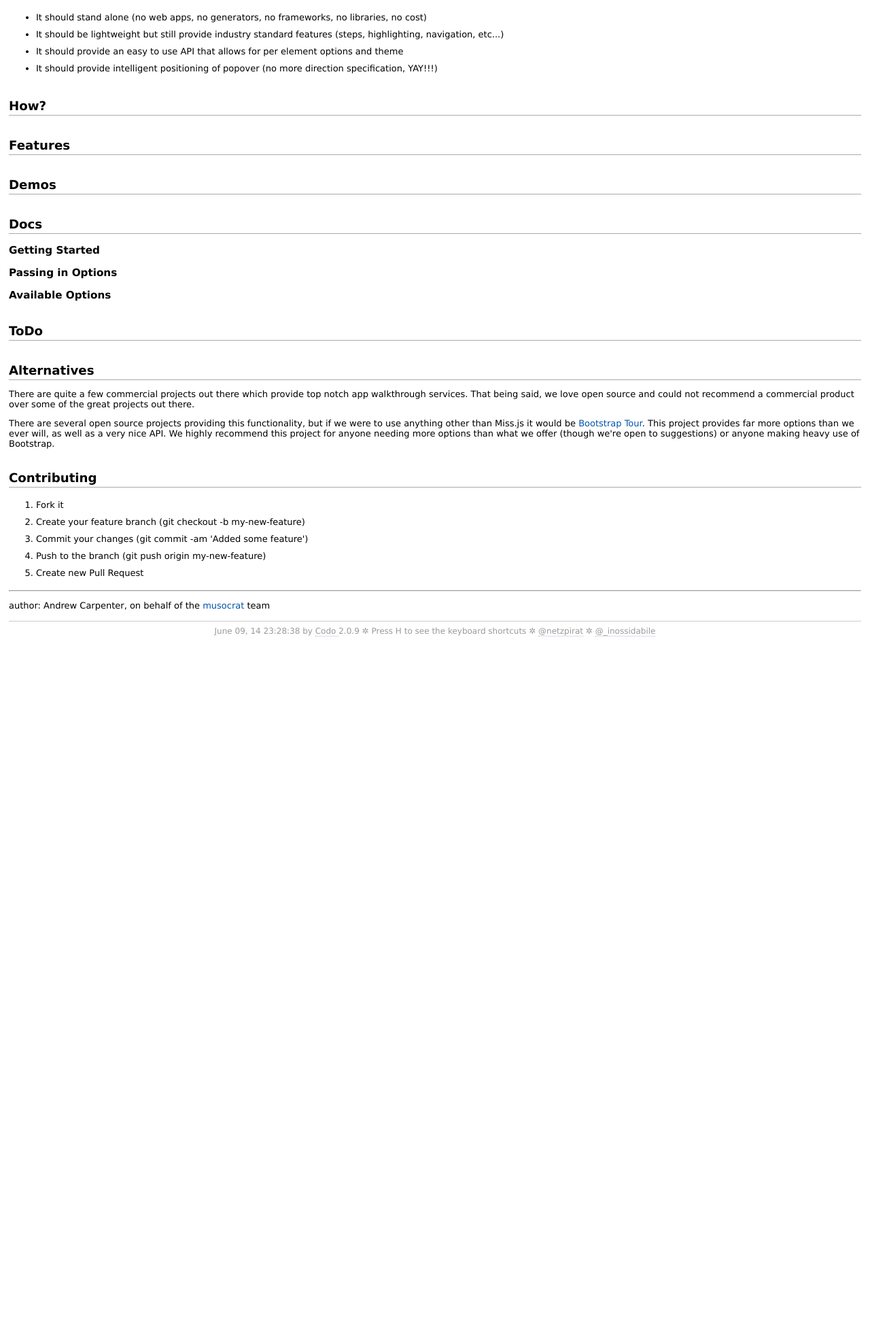
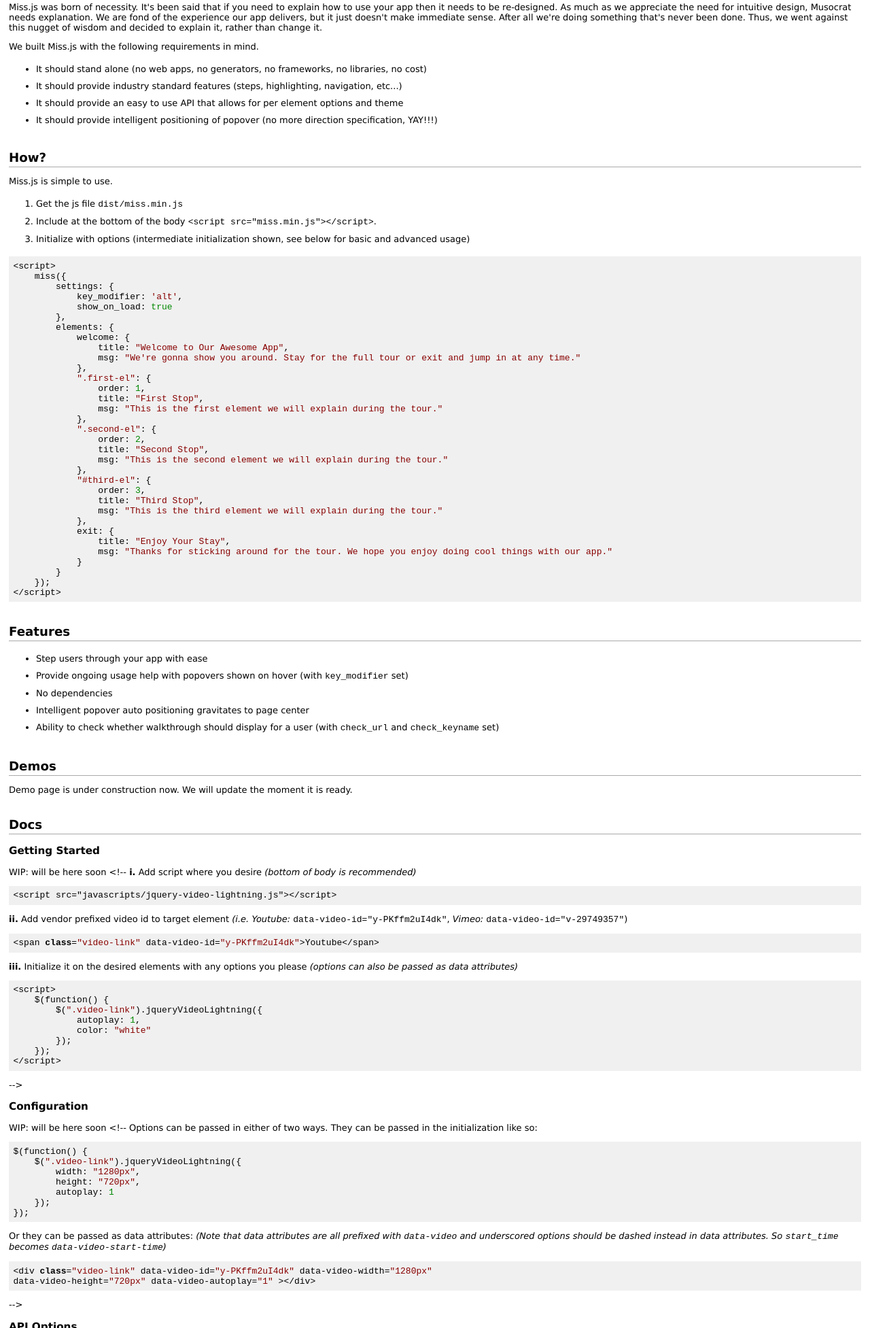
Before and after one commit to doesdev/miss.js, a website: page doc/extra/README.md.html in a window 1280 px wide. Shown: the part 847-2800 px from the top of the page at 68% size. Before the commit the page ends 1797 px from the top, so only its background shows below. Drawn offline with Linux system fonts and the light colour scheme.

Commit message:
updated readme and docs

````diff
--- a/doc/extra/README.md.html
+++ b/doc/extra/README.md.html
@@ -35,8 +35,9 @@
       </nav>
       <div id='filecontents'>
         <h1 id="-alt-text-http-musocrat-github-io-miss-img-miss-js-logo-100-png-miss-js-logo-miss-js-build-status-https-travis-ci-org-musocrat-miss-png-https-travis-ci-org-musocrat-miss-"><img src="http://musocrat.github.io/miss/img/miss.js-logo-100.png" alt="alt text" title="Miss.js Logo"> Miss.js <a href="https://travis-ci.org/musocrat/miss"><img src="https://travis-ci.org/musocrat/miss.png" alt="Build Status"></a></h1>
-<h3 id="make-it-simple-stupid-">Make it simple stupid.</h3><p>Miss.js gives you the power to guide users through your app, achieve user acceptance, and maximize your conversion rate.
-It is dependency free and provides a simple API for easy implementation. </p><h3 id="table-of-contents">Table of Contents</h3>
+<h3 id="make-it-simple-stupid-">Make it simple stupid.</h3><p>Miss.js empowers you to make complex apps simple for users to grasp. This tool helps you guide users through your app
+with a simple walkthrough and provide ongoing assistance through per element popovers. The ultimate goal is getting
+users engaged with your app and maximizing your conversion rate. </p><p>Miss.js is dependency free and provides a simple API for easy implementation. </p><h3 id="table-of-contents">Table of Contents</h3>
 <ul>
 <li><a href="#why">Why</a>    </li>
 <li><a href="#how">How</a>    </li>
@@ -44,157 +45,111 @@
 <li><a href="#demos">Demos</a></li>
 <li><a href="#docs">Docs</a><ul>
 <li><a href="#getting-started">Getting Started</a>    </li>
-<li><a href="#passing-in-options">Passing in Options</a>    </li>
-<li><a href="#available-options">Available Options</a></li>
+<li><a href="#configuration">Configuration</a>    </li>
+<li><a href="#api-options">API Options</a></li>
 </ul>
 </li>
-<li><a href="#todo">ToDo</a> </li>
 <li><a href="#alternatives">Alternatives</a>  </li>
 <li><a href="#contributing">Contributing</a>        </li>
 </ul>
-<h2 id="why-">Why?</h2><p>We built Miss.js with the following requirements in mind.</p><ul>
+<h2 id="why-">Why?</h2><p>Miss.js was born of necessity. It&#39;s been said that if you need to explain how to use your app then it needs
+to be re-designed. As much as we appreciate the need for intuitive design, Musocrat needs explanation.
+We are fond of the experience our app delivers, but it just doesn&#39;t make immediate sense.
+After all we&#39;re doing something that&#39;s never been done. Thus, we went against this nugget of wisdom
+and decided to explain it, rather than change it.</p><p>We built Miss.js with the following requirements in mind.</p><ul>
 <li>It should stand alone (no web apps, no generators, no frameworks, no libraries, no cost)</li>
-<li>It should be lightweight but still provide industry standard features (steps, highlighting, navigation, etc...)</li>
+<li>It should provide industry standard features (steps, highlighting, navigation, etc...)</li>
 <li>It should provide an easy to use API that allows for per element options and theme</li>
 <li>It should provide intelligent positioning of popover (no more direction specification, YAY!!!)</li>
 </ul>
-<h2 id="how-">How?</h2>
-<!--
-Simple. Add the js to your project (along with jQuery), add the appropriate data atrributes
-like so `data-video-id="y-XbTtgr8J8uU"`, then initialize on the target and enjoy your video
-lightbox / popover enhanced element!
--->
-
+<h2 id="how-">How?</h2><p>Miss.js is simple to use. </p><ol>
+<li>Get the js file <code>dist/miss.min.js</code> </li>
+<li>Include at the bottom of the body <code>&lt;script src=&quot;miss.min.js&quot;&gt;&lt;/script&gt;</code>. </li>
+<li>Initialize with options (intermediate initialization shown, see below for basic and advanced usage)</li>
+</ol>
+<pre><code class="lang-html">&lt;script&gt;
+    miss({
+        settings: {
+            key_modifier: &#39;alt&#39;,
+            show_on_load: true
+        },
+        elements: {
+            welcome: {
+                title: &quot;Welcome to Our Awesome App&quot;,
+                msg: &quot;We&#39;re gonna show you around. Stay for the full tour or exit and jump in at any time.&quot;
+            },
+            &quot;.first-el&quot;: {
+                order: 1,
+                title: &quot;First Stop&quot;,
+                msg: &quot;This is the first element we will explain during the tour.&quot;
+            },
+            &quot;.second-el&quot;: {
+                order: 2,
+                title: &quot;Second Stop&quot;,
+                msg: &quot;This is the second element we will explain during the tour.&quot;
+            },
+            &quot;#third-el&quot;: {
+                order: 3,
+                title: &quot;Third Stop&quot;,
+                msg: &quot;This is the third element we will explain during the tour.&quot;
+            },
+            exit: {
+                title: &quot;Enjoy Your Stay&quot;,
+                msg: &quot;Thanks for sticking around for the tour. We hope you enjoy doing cool things with our app.&quot;
+            }
+        }
+    });
+&lt;/script&gt;
+</code></pre>
 <h2 id="features">Features</h2>
-<!--
-- Simple access to all embed API options for both providers
-- Lots of options to customize and beautify your lightboxes
-- Intelligent popover auto positioning gravitates to page center
-- Lazy loading of videos prevents slow page load due to video embeds
-- Rick Roll with ease (don't pass video id, add rick_roll option to prevent closing)
--->
-
-<h2 id="demos">Demos</h2>
-<!--
-Check the [GH Project Page](http://musocrat.github.io/jquery-video-lightning/) for demos.
--->
-
-<h2 id="docs">Docs</h2>
-<h3 id="getting-started">Getting Started</h3>
-<!--
-**i.**  Add script where you desire *(bottom of body is recommended)*
-```html
-<script src="javascripts/jquery-video-lightning.js"></script>
-```
-**ii.** Add vendor prefixed video id to target element *(i.e. Youtube:* `data-video-id="y-PKffm2uI4dk"`,
-*Vimeo:* `data-video-id="v-29749357"`)
-```html
-<span class="video-link" data-video-id="y-PKffm2uI4dk">Youtube</span>
-```
-**iii.**  Initialize it on the desired elements with any options you please
-*(options can also be passed as data attributes)*
-```html
-<script>
+<ul>
+<li>Step users through your app with ease</li>
+<li>Provide ongoing usage help with popovers shown on hover (with <code>key_modifier</code> set)</li>
+<li>No dependencies</li>
+<li>Intelligent popover auto positioning gravitates to page center</li>
+<li>Ability to check whether walkthrough should display for a user (with <code>check_url</code> and <code>check_keyname</code> set)</li>
+</ul>
+<h2 id="demos">Demos</h2><p>Demo page is under construction now. We will update the moment it is ready.</p><h2 id="docs">Docs</h2>
+<h3 id="getting-started">Getting Started</h3><p>WIP: will be here soon
+&lt;!--
+<strong>i.</strong>  Add script where you desire <em>(bottom of body is recommended)</em></p><pre><code class="lang-html">&lt;script src=&quot;javascripts/jquery-video-lightning.js&quot;&gt;&lt;/script&gt;
+</code></pre><p><strong>ii.</strong> Add vendor prefixed video id to target element <em>(i.e. Youtube:</em> <code>data-video-id=&quot;y-PKffm2uI4dk&quot;</code>,
+<em>Vimeo:</em> <code>data-video-id=&quot;v-29749357&quot;</code>)</p><pre><code class="lang-html">&lt;span class=&quot;video-link&quot; data-video-id=&quot;y-PKffm2uI4dk&quot;&gt;Youtube&lt;/span&gt;
+</code></pre><p><strong>iii.</strong>  Initialize it on the desired elements with any options you please
+<em>(options can also be passed as data attributes)</em></p><pre><code class="lang-html">&lt;script&gt;
     $(function() {
-        $(".video-link").jqueryVideoLightning({
+        $(&quot;.video-link&quot;).jqueryVideoLightning({
             autoplay: 1,
-            color: "white"
+            color: &quot;white&quot;
         });
     });
-</script>
-```
--->
-
-<h3 id="passing-in-options">Passing in Options</h3>
-<!--
-Options can be passed in either of two ways. They can be passed in the initialization like so:
-```javascript
-$(function() {
-    $(".video-link").jqueryVideoLightning({
-        width: "1280px",
-        height: "720px",
+&lt;/script&gt;
+</code></pre><p>--&gt;</p><h3 id="configuration">Configuration</h3><p>WIP: will be here soon
+&lt;!--
+Options can be passed in either of two ways. They can be passed in the initialization like so:</p><pre><code class="lang-javascript">$(function() {
+    $(&quot;.video-link&quot;).jqueryVideoLightning({
+        width: &quot;1280px&quot;,
+        height: &quot;720px&quot;,
         autoplay: 1
     });
 });
-```
-Or they can be passed as data attributes: *(Note that data attributes are all prefixed with
-`data-video` and underscored options should be dashed instead in data attributes.
-So `start_time` becomes `data-video-start-time`)*
-```html
-<div class="video-link" data-video-id="y-PKffm2uI4dk" data-video-width="1280px"
-data-video-height="720px" data-video-autoplay="1" ></div>
-```
--->
-
-<h3 id="available-options">Available Options</h3>
-<!--
+</code></pre><p>Or they can be passed as data attributes: <em>(Note that data attributes are all prefixed with
+<code>data-video</code> and underscored options should be dashed instead in data attributes.
+So <code>start_time</code> becomes <code>data-video-start-time</code>)</em></p><pre><code class="lang-html">&lt;div class=&quot;video-link&quot; data-video-id=&quot;y-PKffm2uI4dk&quot; data-video-width=&quot;1280px&quot;
+data-video-height=&quot;720px&quot; data-video-autoplay=&quot;1&quot; &gt;&lt;/div&gt;
+</code></pre><p>--&gt;</p><h3 id="api-options">API Options</h3><p>WIP: will be here soon
+&lt;!--
 jQuery Video Lightning exposes all available basic API options for both Youtube and Vimeo.
 There are also a number of effect and behavior options that are available. The following
-is the current list of available options.
-
-- **width** *(default="640px")*
-    Y&V: video width in px
-- **height** *(default="390px")*
-    Y&V: video height in px
-- **autoplay** *(default=0)*
-    Y&V: start playback immediately (0,1)
-- **autohide** *(default=2)*
-    Y: auto hide controls after video load (0,1,2)
-- **controls** *(default=1)*
-    Y: display controls (0,1,2)
-- **iv_load_policy** *(default=1)*
-    Y: display annotations (1,3)
-- **loop** *(default=0)*
-    Y&V: loop video playback (0,1)
-- **modestbranding** *(default=0)*
-    Y: hide large Youtube logo (0,1)
-- **playlist** *(default="")*
-    Y: comma-separated list of video IDs to play (ex. "WkgWvaFrJv8,VZPxHUpdAGw")
-- **related** *(default=0)*
-    Y: show related videos when playback is finished (0,1)
-- **showinfo** *(default=1)*
-    Y: display title, uploader (0,1)  V: display title (0,1)
-- **start_time** *(default=0)*
-    Y: playback start position in seconds (ex. "132" starts at 2mins, 12secs)
-- **theme** *(default="dark")*
-    Y: player theme ("dark","light")
-- **color** *(default="")*
-    Y: player controls color ("red","white") V: player controls color (hex code default is "#00adef")
-- **byline** *(default=1)*
-    V: display byline (0,1)
-- **portrait** *(default=1)*
-    V: display user's portrait (0,1)
-- **ease_in** *(default=300)*
-    Time in ms of lightbox fade in
-- **ease_out** *(default=1)*
-    Time in ms of lightbox fade out
-- **z_index** *(default=21000)*
-    Z-index of page overlay
-- **backdrop_color** *(default="#000")*
-    Color of page overlay
-- **backdrop_opacity** *(default=1)*
-    Opacity of page overlay
-- **glow** *(default=0)*
-    Glow around video frame
-- **glow_color** *(default="#fff")*
-    Glow color around video frame
-- **rick_roll** *(default=0)*
-    Make video un-closable (0,1)
-- **cover** *(default=0)*
-    Display cover image (0,1)
-- **popover** *(default=0)*
-    Open in popover instead of lightbox (0,1)
-- **popover_x** *(default="auto")*
-    X position of popover ("auto","left","center","right")
-- **popover_y** *(default="auto")*
-    Y position of popover ("auto","top","center","bottom")
--->
-
-<h2 id="todo">ToDo</h2>
-<!--
-1. Add auto close option
--->
-
+is the current list of available options.</p><ul>
+<li><strong>width</strong> <em>(default=&quot;640px&quot;)</em>
+  Y&amp;V: video width in px</li>
+<li><strong>height</strong> <em>(default=&quot;390px&quot;)</em>
+  Y&amp;V: video height in px</li>
+<li><strong>autoplay</strong> <em>(default=0)</em>
+  Y&amp;V: start playback immediately (0,1)
+--&gt;</li>
+</ul>
 <h2 id="alternatives">Alternatives</h2><p>There are quite a few commercial projects out there which provide top notch app walkthrough services.
 That being said, we love open source and could not recommend a commercial product over some
 of the great projects out there.</p><p>There are several open source projects providing this functionality, but if we were to use anything other than Miss.js
@@ -212,7 +167,7 @@
       </div>
     </div>
     <div id='footer'>
-  June 09, 14 23:28:38 by
+  June 10, 14 00:51:20 by
   <a href='https://github.com/coffeedoc/codo' title='CoffeeScript API documentation generator'>
     Codo
   </a>
````
Also changed, not shown: doc/alphabetical_index.html (+1 -1 lines), doc/class/Miss.html (+1 -1 lines), doc/extra/LICENSE.html (+1 -1 lines), doc/file/src/miss.coffee.html (+1 -1 lines), README.md.
